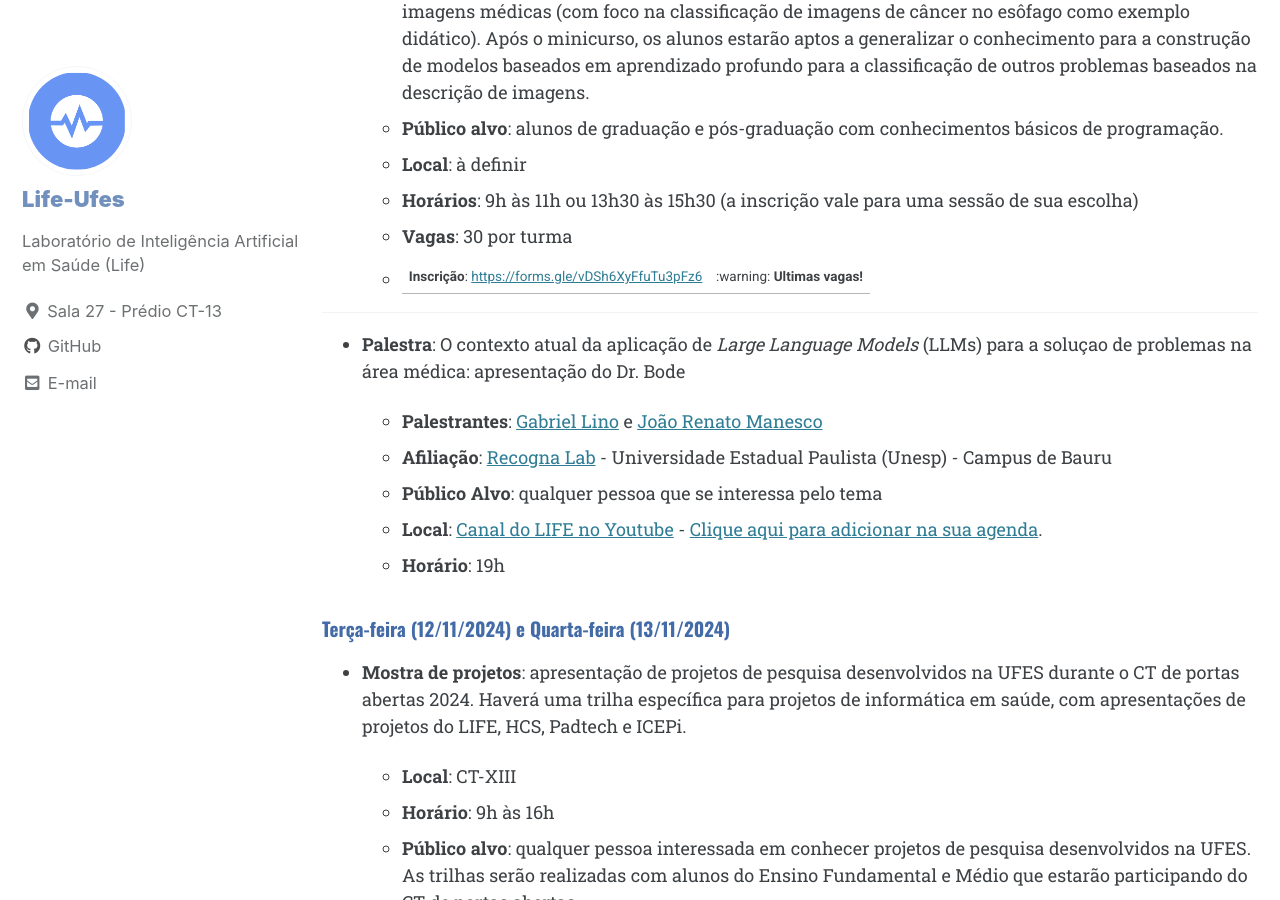
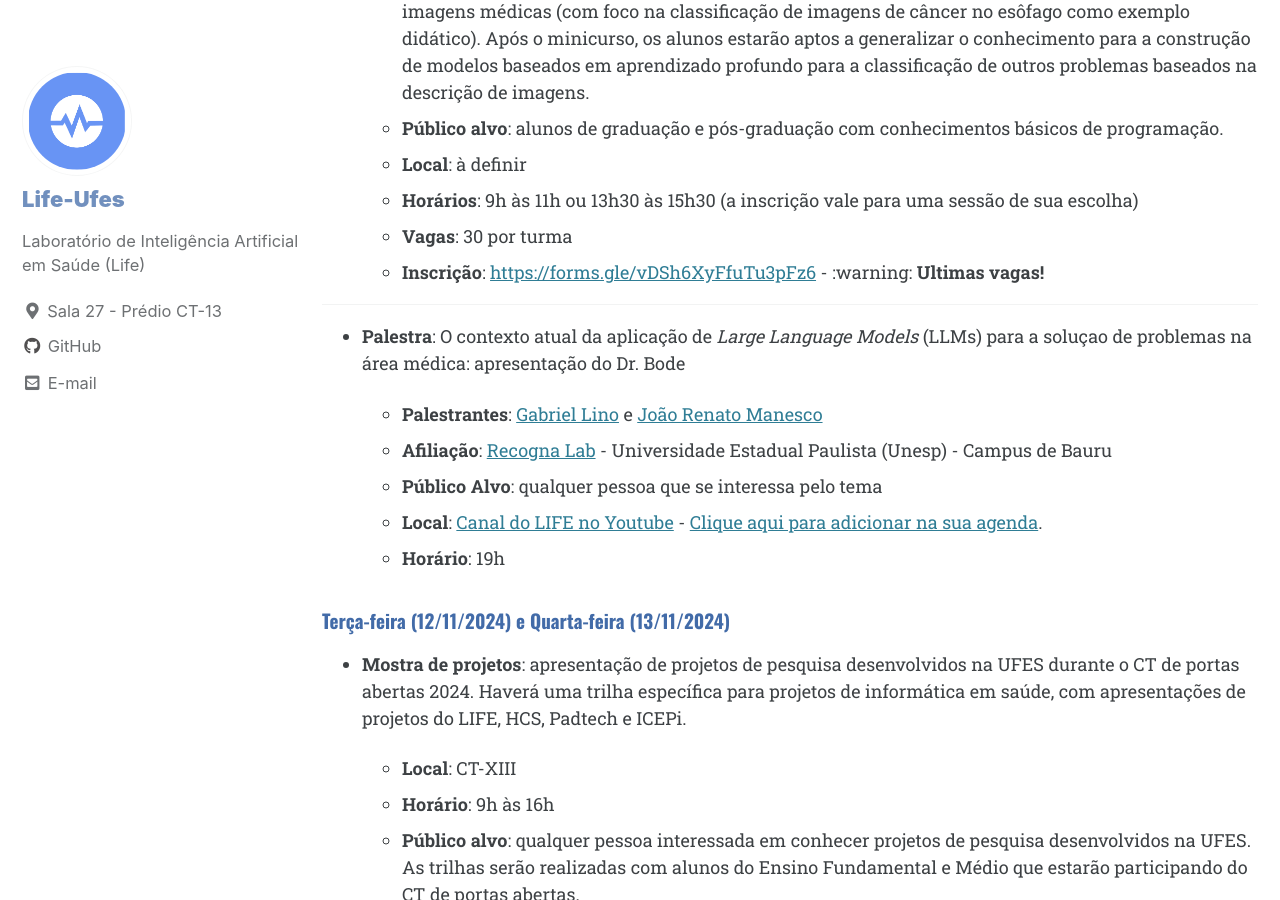
Before and after one commit to life-ufes/site, a Jekyll site: the page built from _pages/semana.md, in a window 1280 px wide and 900 px high, scrolled down 1437 px. Built offline with Jekyll 4.4.1, drawn with Linux system fonts in a browser that asks for light colours; cached includes are drawn as plain includes.

```diff
--- a/_pages/semana.md
+++ b/_pages/semana.md
@@ -24,7 +24,7 @@ O evento é 100% gratuito e ocorre dentro da [Semana do Conhecimento da UFES](ht
   - **Local**: à definir
   - **Horários**: 9h às 11h ou 13h30 às 15h30 (a inscrição vale para uma sessão de sua escolha)
   - **Vagas**: 30 por turma
-  - **Inscrição**: [https://forms.gle/vDSh6XyFfuTu3pFz6](https://forms.gle/vDSh6XyFfuTu3pFz6) | :warning: **Ultimas vagas!**
+  - **Inscrição**: [https://forms.gle/vDSh6XyFfuTu3pFz6](https://forms.gle/vDSh6XyFfuTu3pFz6) - :warning: **Ultimas vagas!**
 
 
 ____
@@ -73,7 +73,7 @@ Principais projetos a serem apresentados:
   - **Local**: auditório do CT-XIII
   - **Horário**: 13h às 17h
   - **Vagas**: 40
-  - **Inscrição**: [https://forms.gle/bXSoRbNTUkgcfezMA](https://forms.gle/bXSoRbNTUkgcfezMA) | :warning: **Ultimas vagas!**
+  - **Inscrição**: [https://forms.gle/bXSoRbNTUkgcfezMA](https://forms.gle/bXSoRbNTUkgcfezMA) - :warning: **Ultimas vagas!**
 
 ____
 - Agenda do Workshop:
```
